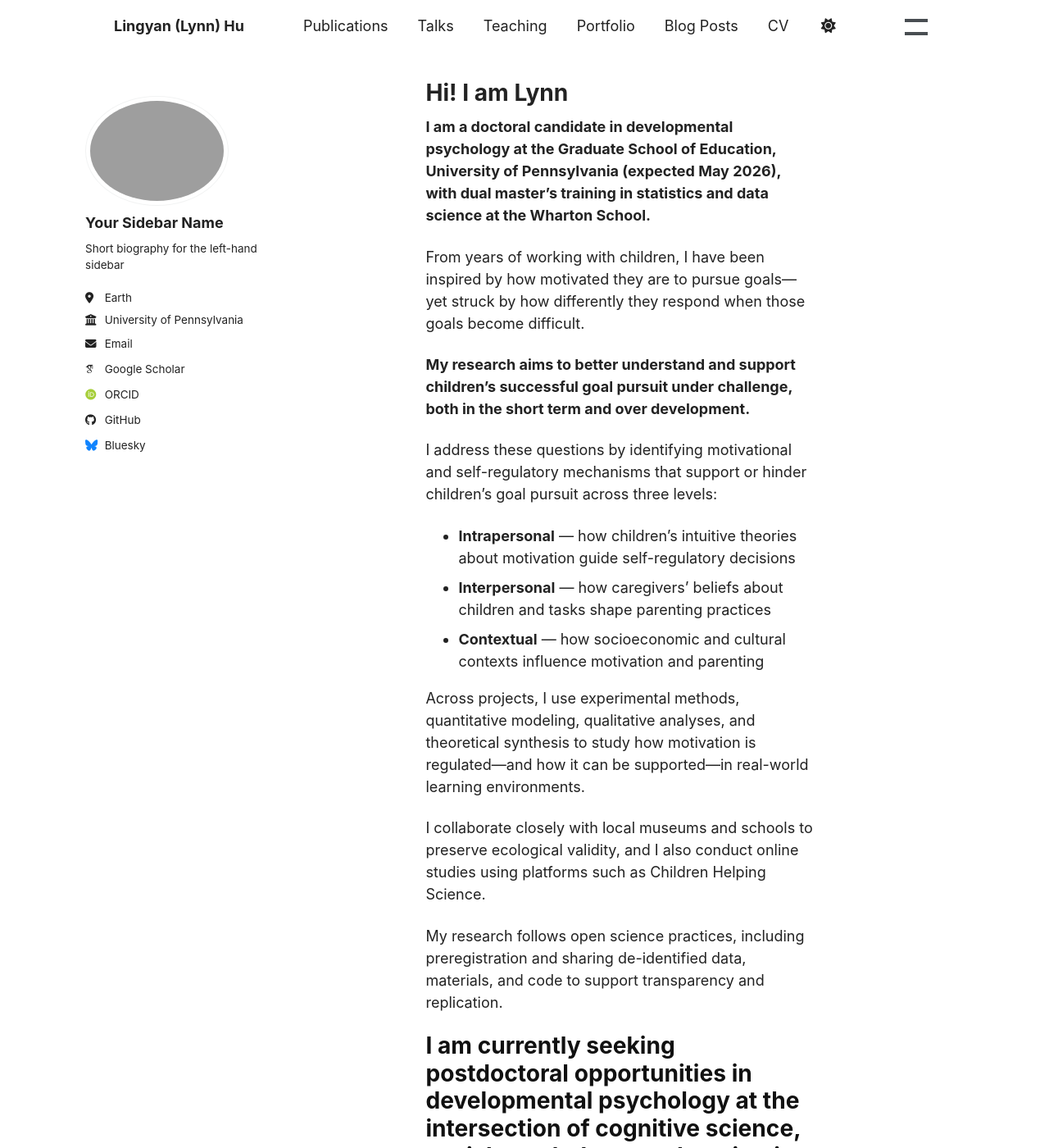
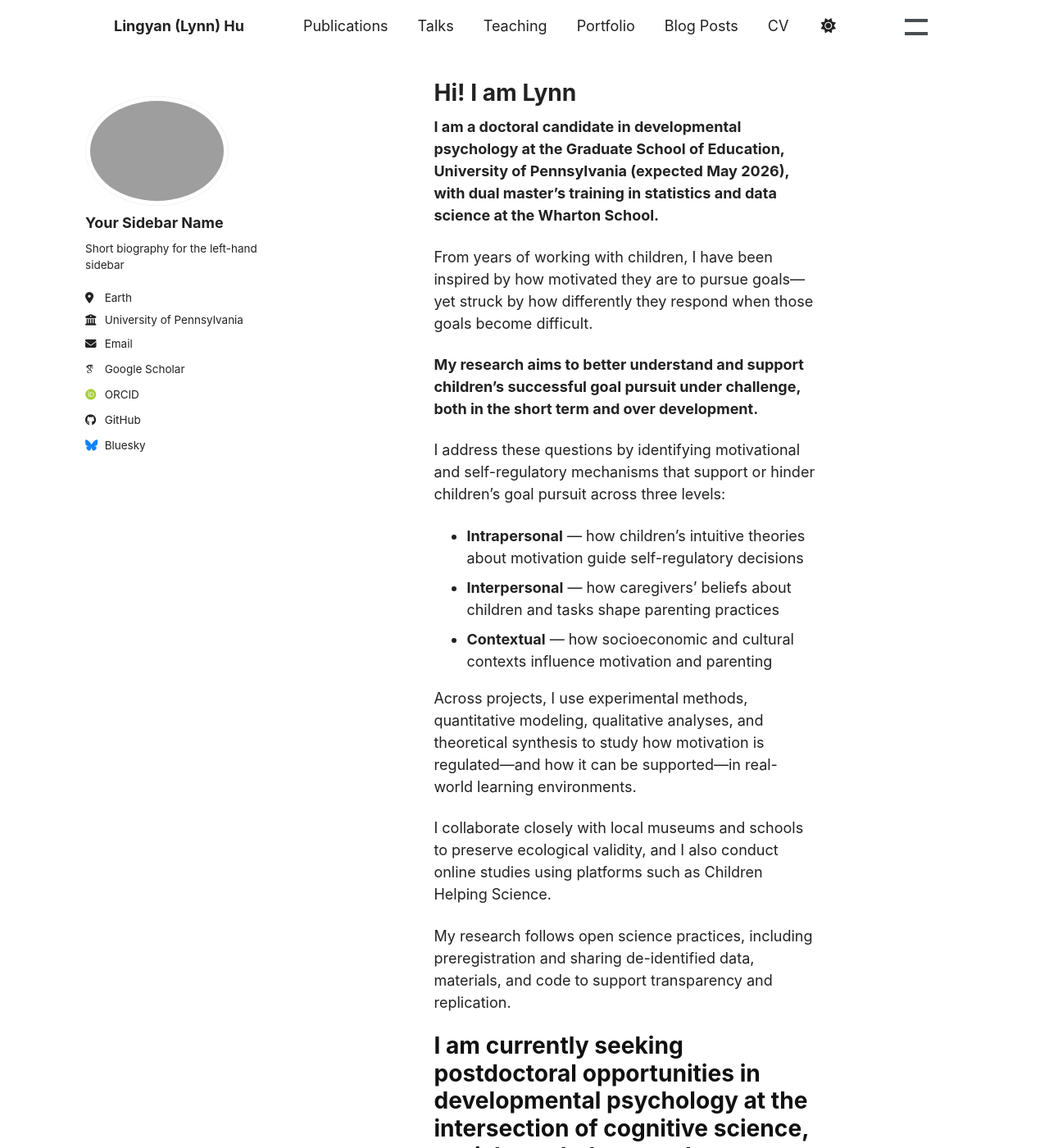
Before and after one commit to lingyh904/lingyh904.github.io, a Jekyll site: the page built from _pages/about.md, in a window 1280 px wide and 1400 px high. Shown: the whole window at 82% size. Built offline with Jekyll 4.4.1, drawn with Linux system fonts in a browser that asks for light colours; some web fonts are replaced; a script bundle is joined from its source files by our own code; library files that are not in the unit come from our copies.

Commit message:
Update custom.html

```diff
--- a/_includes/head/custom.html
+++ b/_includes/head/custom.html
@@ -109,13 +109,14 @@
   padding-right: 24px !important;
 }
 
-/* Mika-style sidebar + controllable gap WITHOUT shrinking text */
+/* Mika-like spacing, but compatible with Minimal Mistakes float layout */
 @media (min-width: 900px) {
-
-  /* Optional: give yourself a little more total room than 1050 */
-  #main,
-  .initial-content {
-    max-width: 1120px !important;   /* try 1120–1200 */
+  #main {
+    max-width: 1120px !important;
+    margin-left: auto !important;
+    margin-right: auto !important;
+    padding-left: 24px !important;
+    padding-right: 24px !important;
   }
 
   /* Sidebar width */
@@ -123,27 +124,15 @@
     width: 260px !important;
   }
 
-  /* Choose the gap you want here */
-  :root { --side-gap: 110px; }      /* try 90, 110, 130 */
-
-  /* Place the article to the right, but KEEP its width */
+  /* The ONLY knob you need: increases the gap safely */
   #main .page {
-    margin-left: calc(260px + var(--side-gap)) !important;
-    width: calc(100% - (260px + var(--side-gap))) !important;
+    margin-left: 380px !important;  /* 260 sidebar + 120 gap */
+    width: auto !important;
     max-width: none !important;
   }
 
-  /* Prevent any weird clipping/wrapping artifacts */
   #main .page__content {
-    max-width: 720px !important;    /* readable line length like Mika */
-    overflow: visible !important;
-    word-break: normal !important;
-  }
-
-  /* Remove extra internal padding that can make it feel cramped */
-  #main .page__inner-wrap {
-    padding-left: 0 !important;
-    padding-right: 0 !important;
+    max-width: 720px !important;
   }
 }
 </style>
```
